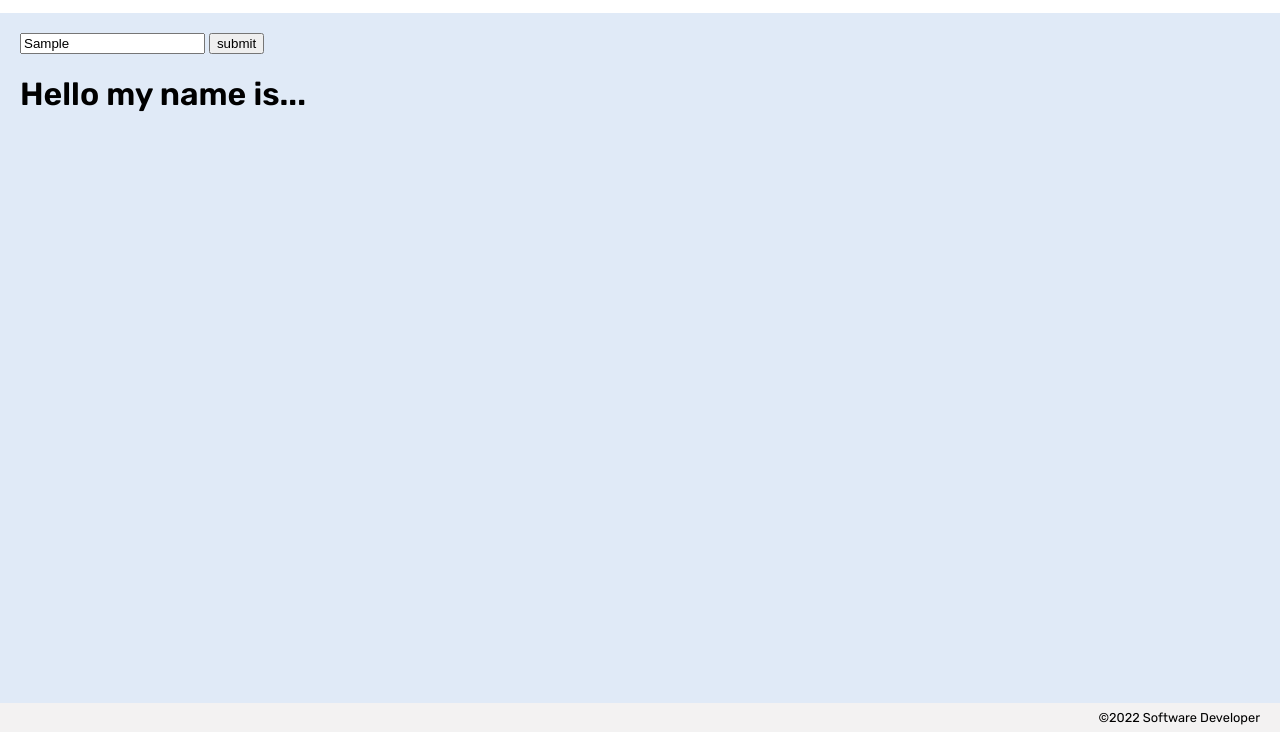
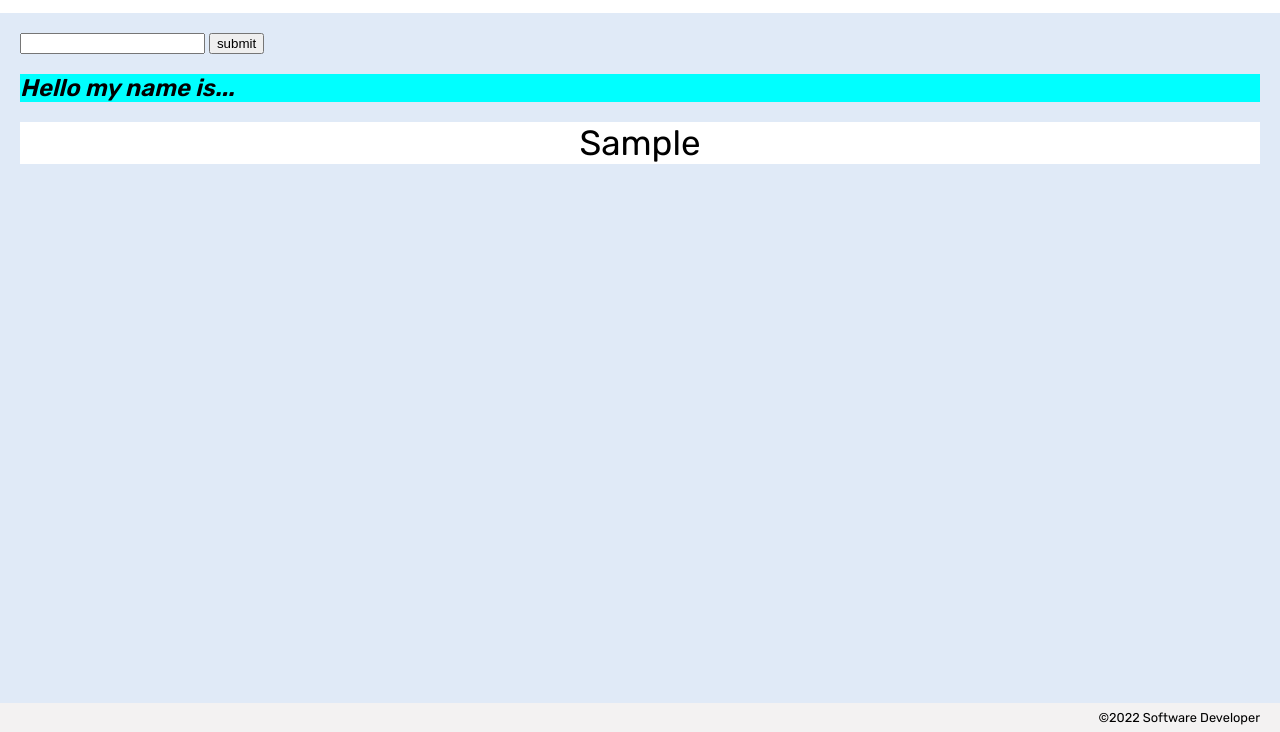
Before and after one commit to Dylan-Flanagan/pairing-nametag, a plain HTML site: page index.html in a window 1280 px wide. Both pictures are taken after typing "Sample" into the empty fields and a click on the button "submit". Shown: the part 68-800 px from the top of the page. Drawn offline with Linux system fonts and the light colour scheme.

Commit message:
added Java elements

```diff
--- a/app.js
+++ b/app.js
@@ -1,8 +1,10 @@
-// import functions and grab DOM elements
+const nameDisplay = document.getElementById('name-display');
 
-// let state
+const nameInput = document.getElementById('name-input');
 
-// set event listeners
-  // get user input
-  // use user input to update state
-  // update DOM to reflect the new state
+const changeButton = document.getElementById('change-name');
+
+changeButton.addEventListener('click', () => {
+    nameDisplay.textContent = nameInput.value;
+    nameInput.value = '';
+});
--- a/index.html
+++ b/index.html
@@ -25,8 +25,12 @@
         <main>
             <input type="text" name="name" id="name-input" />
             <button id="change-name">submit</button>
-            <h1>Hello my name is...</h1>
+            <h2>Hello my name is...</h2>
             <h2 id="display-name"></h2>
+            <div class="container">
+                <div id="name-display"></div>
+                <div id="button"></div>
+
         </main>
 
         <footer>&copy;2022 Software Developer</footer>
--- a/styles/global.css
+++ b/styles/global.css
@@ -28,8 +28,22 @@ footer {
     position: sticky;
     bottom: 0;
     padding: 7px 20px;
-    font-size: .8em;
+    font-size: 0.8em;
     display: flex;
     justify-content: flex-end;
     background-color: var(--footer-background);
 }
+
+h2 {
+    background-color: aqua;
+    display: flexbox;
+    font-style: italic;
+    font-weight: bold;
+}
+#name-display {
+    border-style: solid;
+    background-color: white;
+    color: black;
+    text-align: center;
+    font-size: 35px;
+}
```
